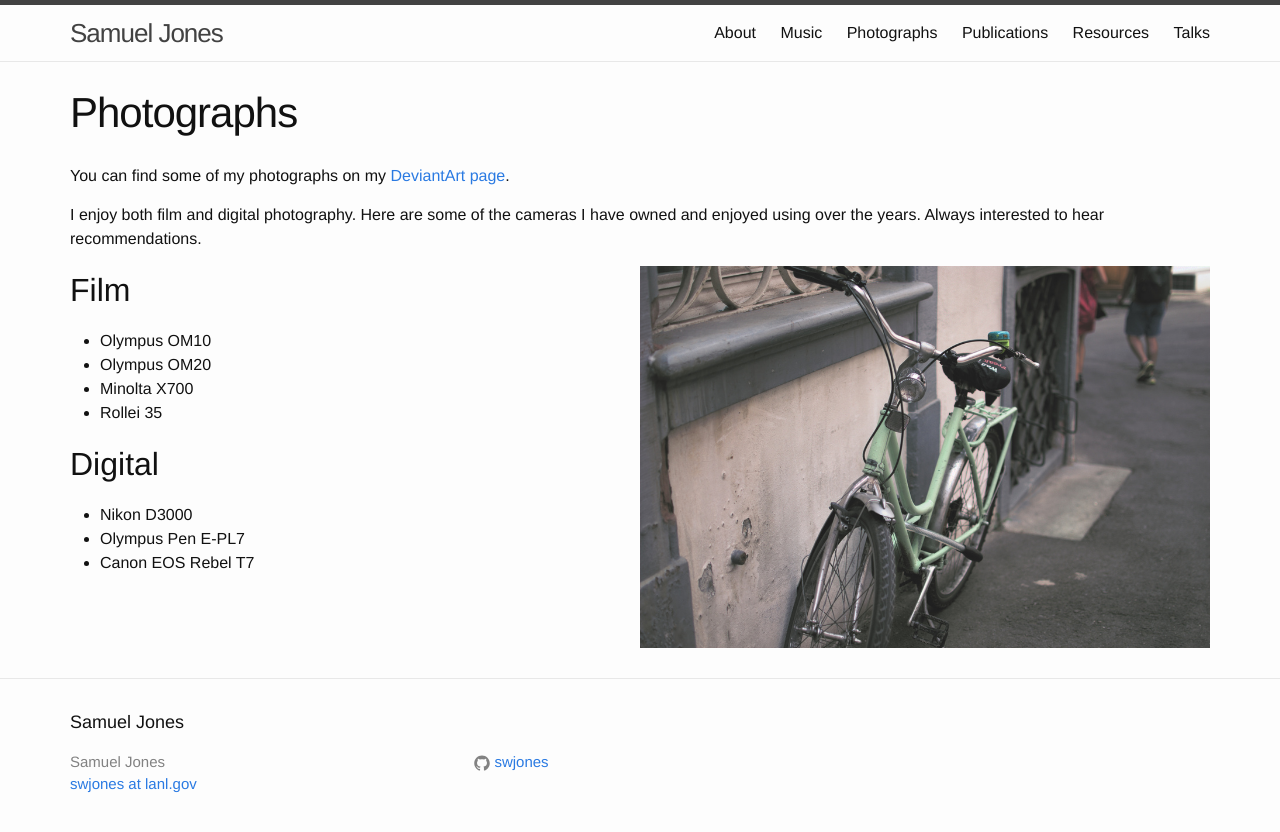
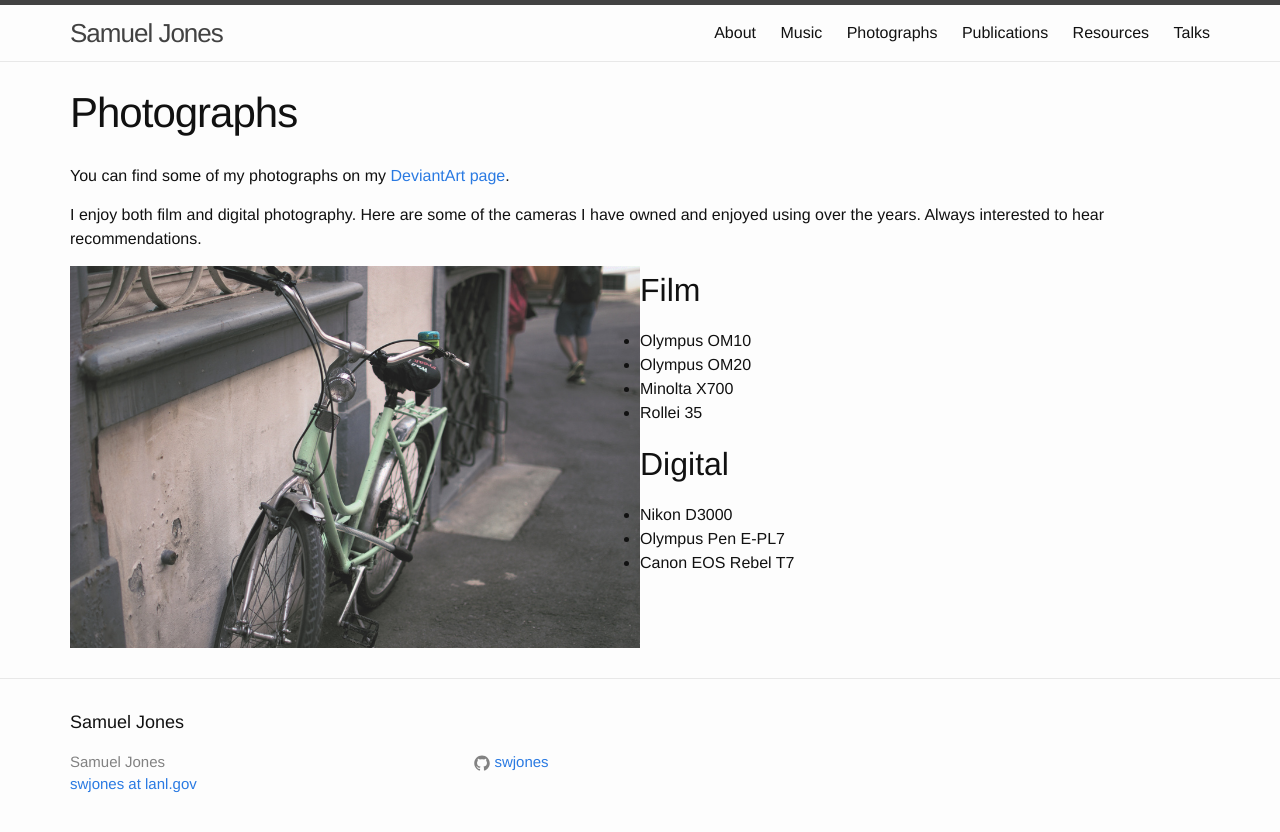
Before and after one commit to swjones/swjones.github.io, a Jekyll site: the page built from photo.md, in a window 1280 px wide. Shown: the top 832 px of the page. Built offline with Jekyll 4.4.1, drawn with Linux system fonts in a browser that asks for light colours.

Commit message:
move picture

```diff
--- a/photo.md
+++ b/photo.md
@@ -3,7 +3,6 @@ layout: page
 title: Photographs
 permalink: /photographs/
 ---
-
 
 You can find some of my photographs on my [DeviantArt page](https://www.deviantart.com/fatrascals/gallery).
 
@@ -11,7 +10,7 @@ I enjoy both film and digital photography. Here are some of the cameras I have
 owned and enjoyed using over the years. Always interested to hear
 recommendations.
 
-<img style="float: right" src="../content/DSC_0545_graded_small.jpeg" height="50%" width="50%">
+<img style="float: left" src="../content/DSC_0545_graded_small.jpeg" height="50%" width="50%">
 
 Film
 ---
```
